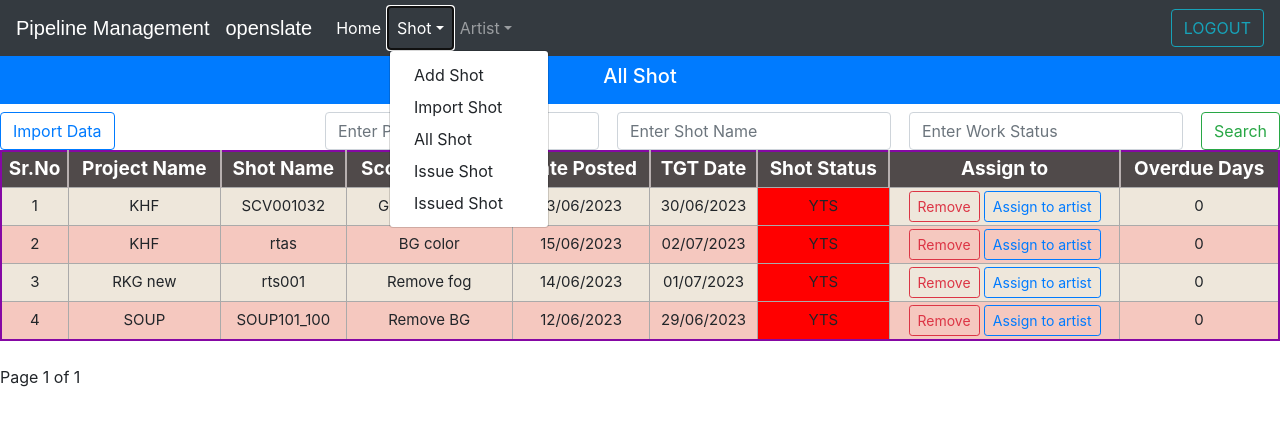
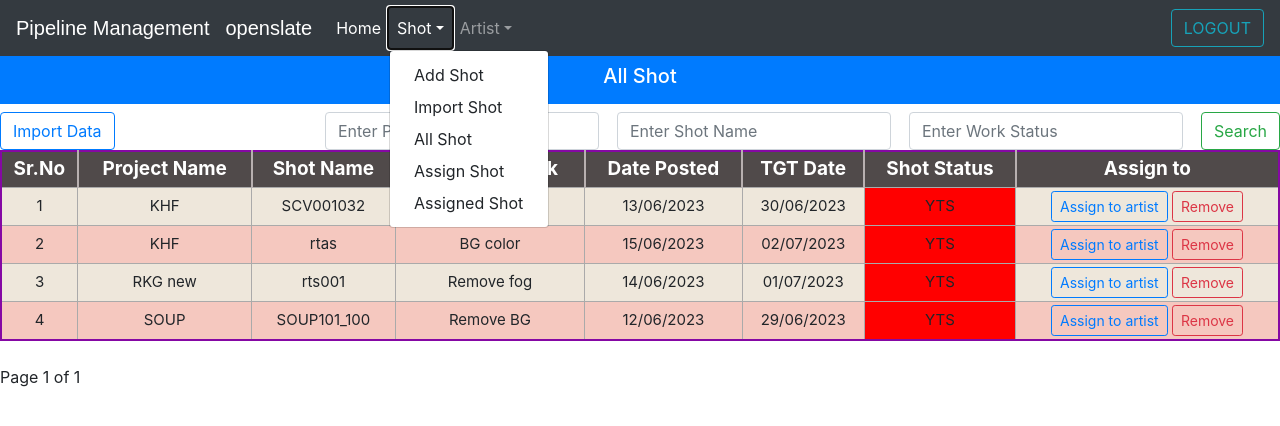
Before and after one commit to MaheshBBirajdar/My-Projects, a Django app: page /allshot/ in a window 1280 px wide, after a click on "Shot". Shown: the top 426 px of the page. Run offline with Django 3.2, Linux system fonts and the light colour scheme; a user stored in the database is signed in; data comes from the database, SQL or seed files in the repository; some libraries are stand-ins or nearby versions.

Commit message:
Add files via upload

```diff
--- a/Pipeline/user/templates/user/addshot.html
+++ b/Pipeline/user/templates/user/addshot.html
@@ -92,10 +92,10 @@
     <br>
     <br>
 
-	<center><h3 style=" margin-bottom: 0px;"class = 'alert alert-success'>ADD SHOT !</h3></center>
+	<center><h3 style=" margin-bottom: 0px;"class = 'alert alert-success'>New Project !</h3></center>
     <div class="signup-form">
         <form  method="post" class="form-horizontal">
-    		<center><h2>ADD SHOT</h2></center>
+    		<center><h2>Add Project Details</h2></center>
 
 			{% csrf_token %}
 			{{ form | crispy }}
@@ -106,7 +106,7 @@
     			</div>
     		</div>
         </form>
-    	<div class="text-center">View Available Shot In System<a href="{% url 'allshot' %}">Click here</a></div>
+    	<!-- <div class="text-center">View Available Shot In System<a href="{% url 'allshot' %}">Click here</a></div> -->
     </div>
 
   </body>
--- a/Pipeline/user/templates/user/allproject.html
+++ b/Pipeline/user/templates/user/allproject.html
@@ -23,12 +23,16 @@
     <h3 class="p-3 mb-2 bg-primary text-white" style = 'font-size: 20px;text-align:center;'>All Projects</h3>
 
         {% if projects %}
+
                 <table class="redTable" id="table">
+
                     <thead>
+                        <a href="{% url 'addshot' %}" class="btn btn-outline-primary btn-lg" role="button" aria-pressed="true">Create Project</a>
                         <tr>
                             <th>Sr.No</th>
                             <th>Project Name</th>
                             <th>Number of Shots</th>
+                            <th>TGT Date</th>
                         </tr>
                     </thead>
                     <tbody>
@@ -37,6 +41,7 @@
                                 <td>{{ forloop.counter }}</td>
                                 <td><a href="{% url 'pshots' project.project_name %}">{{ project.project_name }}</a></td>
                                 <td>{{ project.num_shots }}</td>
+                                <td></td>
                             </tr>
                         {% endfor %}
                     </tbody>
--- a/Pipeline/user/templates/user/allshot.html
+++ b/Pipeline/user/templates/user/allshot.html
@@ -121,7 +121,6 @@
                         <th>TGT Date</th>
                         <th>Shot Status</th>
                         <th>Assign to</th>
-                        <th>Overdue Days</th>
                     </tr>
                 </thead>
 
@@ -140,12 +139,10 @@
                         <td>
                             <div>
                                 <!-- <a href="{% url 'editshot' shot.id %}"><button type="button" class="btn btn-outline-success btn-sm">Edit</button></a>  -->
+                                <a href="{% url 'issueshot'  %}"><button type="button" class="btn btn-outline-primary btn-sm">Assign to artist</button></a>
                                 <a href="{% url 'deleteshot' shot.id %}"><button type="button" class="btn btn-outline-danger btn-sm">Remove</button></a>
-                                <a href="{% url 'issueshot' %}"><button type="button" class="btn btn-outline-primary btn-sm">Assign to artist</button></a>
-                                <!-- <button class="btn btn-outline-success btn-sm" onclick="edit()">Edit</button>  -->
                             </div>
                         </td>
-                        <td>{{ shot.overdue_days }}</td>
                     </tr>
                 {% endfor %}
                 </tbody>
@@ -184,19 +181,14 @@
 
                 if (text.includes("yts")) { // If the text includes the word "red"
                     cell.style.backgroundColor = "red"; // Change the background color to red
-                } else if (text.includes("wip")) { // If the text includes the word "blue"
+
+                } else if (text.includes("pending for review")) { // If the text includes the word "blue"
                     cell.style.backgroundColor = "orange"; // Change the background color to blue
-                } else if (text.includes("done")) { // If the text includes the word "green"
+
+                } else if (text.includes("ready for review")) { // If the text includes the word "green"
                     cell.style.backgroundColor = "green"; // Change the background color to green
                 }
                 }
             }
             changeColor();
             </script>
-
-
-<script>
-    function edit() {
-    alert("Oops! You do not have access");
-    }
-  </script>
--- a/Pipeline/user/templates/user/navbaradmin.html
+++ b/Pipeline/user/templates/user/navbaradmin.html
@@ -52,8 +52,8 @@
                     <a href="{% url 'addshot' %}" class="dropdown-item">Add Shot</a>
                     <a href="{% url 'importdata' %}" class="dropdown-item">Import Shot</a>
                     <a href="{% url 'allshot' %}" class="dropdown-item">All Shot</a>
-                    <a href="{% url 'issueshot' %}" class="dropdown-item">Issue Shot</a>
-                    <a href="{% url 'viewissuedshot' %}" class="dropdown-item">Issued Shot</a>
+                    <a href="{% url 'issueshot' %}" class="dropdown-item">Assign Shot</a>
+                    <a href="{% url 'viewissuedshot' %}" class="dropdown-item">Assigned Shot</a>
                   </div>
                 </div>
 
--- a/Pipeline/user/templates/user/pshots.html
+++ b/Pipeline/user/templates/user/pshots.html
@@ -137,7 +137,7 @@
                         cell.style.backgroundColor = "red"; // Change the background color to red
                     } else if (text.includes("wip")) { // If the text includes the word "blue"
                         cell.style.backgroundColor = "orange"; // Change the background color to blue
-                    } else if (text.includes("done")) { // If the text includes the word "green"
+                    } else if (text.includes("ready for review")) { // If the text includes the word "green"
                         cell.style.backgroundColor = "green"; // Change the background color to green
                     }
                     }
--- a/Pipeline/user/templates/user/search.html
+++ b/Pipeline/user/templates/user/search.html
@@ -73,7 +73,6 @@
                         <th>TGT Date</th>
                         <th>Shot Status</th>
                         <th>Assign to</th>
-                        <th>Overdue Days</th>
                     </tr>
                 </thead>
 
@@ -95,7 +94,6 @@
                                 <!-- <button class="btn btn-outline-success btn-sm" onclick="edit()">Edit</button>  -->
                             </div>
                         </td>
-                        <td>{{ shot.overdue_days }}</td>
                     </tr>
                 {% endfor %}
                 </tbody>
--- a/Pipeline/user/templates/user/studentafterlogin.html
+++ b/Pipeline/user/templates/user/studentafterlogin.html
@@ -44,9 +44,9 @@
 
     <div class="options" style="text-align:center">
       <p><b> Option Available For You</b></p>
-      <a href="{% url 'allshot' %}" class="btn btn-outline-primary btn-lg" role="button" aria-pressed="true">All Shot</a>
+      <!-- <a href="{% url 'allshot' %}" class="btn btn-outline-primary btn-lg" role="button" aria-pressed="true">All Shot</a> -->
 
-      <a href="{% url 'viewissuedshotbyartist' %}" class="btn btn-outline-primary btn-lg" role="button" aria-pressed="true">Issued Shot </a><br><br>
+      <a href="{% url 'viewissuedshotbyartist' %}" class="btn btn-outline-primary btn-lg" role="button" aria-pressed="true">Assigned Shot </a><br><br>
 
       <a href="{% url 'sendfeedback' %}" class="btn btn-outline-primary btn-lg" role="button" aria-pressed="true">Send Status</a>
 
--- a/Pipeline/user/templates/user/viewissuedshotbyartist.html
+++ b/Pipeline/user/templates/user/viewissuedshotbyartist.html
@@ -85,13 +85,13 @@
                                         <td>{{t.3}}</td>
                                         <td>{{t.4}}</td>
                                         <td>{{t.5}}</td>
-                                        <td>{{t.6}}</td>
+                                        <td>{{t.6 | date:"d/m/Y"}}</td>
                                     </tr>
                                 {% endfor %}
                             </tbody>
                         </table>
                     {%else%}
-                        <h5> No Shot Issued to you</h5>
+                        <h5> No Shot Assigned to you</h5>
                     {%endif%}
 
     </body>
--- a/Pipeline/user/views.py
+++ b/Pipeline/user/views.py
@@ -10,7 +10,7 @@ from django.contrib.auth.decorators import login_required, user_passes_test
 from django.core.paginator import Paginator
 import pandas as pd
 from django.db.models import F
-from django.utils import timezone
+from datetime import date
 from django.db.models import Count
 
 
@@ -184,24 +184,28 @@ def import_excel(request):
 
         if file_extension == 'xlsx':
             engine = 'openpyxl'
+
         elif file_extension == 'xls':
             engine = 'xlrd'
+
         else:
-            return render(request, 'user/importdata.html', {'message': 'Invalid file format. Only .xlsx and .xls files are supported.'})
+            return render(request, 'user/importdata.html', {'message': 'Invalid file format. Only (.xlsx) and (.xls) files are supported.'})
 
         df = pd.read_excel(excel_file, engine=engine)
+        df.fillna('N/A', inplace=True)
         imported_rows = 0
         error_rows = 0
 
         for index, row in df.iterrows():
             project_name = row['Project Name']
-            shot_name = row['Shot Name']
+            shot_name    = row['Shot Name']
 
             existing_shot1 = Shot2.objects.filter(project_name=project_name, shot_name=shot_name).first()
             if existing_shot1:
-                existing_shot1.date_started = row['Date Posted']
+                existing_shot1.date_started     = row['Date Posted']
                 existing_shot1.work_description = row['Scope of Work']
-                existing_shot1.eta = row['TGT Date']
+                existing_shot1.eta              = row['TGT Date']
+                existing_shot1.work_status      = row['Shot Status']
                 existing_shot1.save()
 
             existing_shot = Shot2.objects.filter(project_name=project_name, shot_name=shot_name).exists()
@@ -210,12 +214,12 @@ def import_excel(request):
                 eta = row['TGT Date']
                 if date_started < eta:
                     obj = Shot2.objects.create(
-                        project_name=project_name,
-                        shot_name=shot_name,
-                        work_description=row['Scope of Work'],
-                        date_started=date_started,
-                        eta=eta,
-                        work_status=row['Shot Status']
+                        project_name     = project_name,
+                        shot_name        = shot_name,
+                        work_description = row['Scope of Work'],
+                        date_started     = date_started,
+                        eta              = eta,
+                        work_status      = row['Shot Status']
                     )
                     obj.save()
                     imported_rows += 1
@@ -226,7 +230,7 @@ def import_excel(request):
             message = f"New {imported_rows} shots added successfully."
 
         else:
-            message = "Existing data updated."
+            message = "Existing shot having new info added."
 
         if error_rows > 0:
             message += f" {error_rows} rows skipped due to invalid dates."
@@ -246,12 +250,12 @@ def addshot_view(request):
         if form.is_valid():
             user=form.save()
             messages.success(request, 'Shot added successfully!')
-            return redirect('allshot')
+            return redirect('allproject')
     context = {'form':form}
     return render(request,'user/addshot.html',context)
 
 #############################################################################################################################################
-from datetime import date
+
 @login_required(login_url='adminlogin')                                                     # Read/All Shot
 def allshot_view(request, page=1):
     shots = Shot2.objects.all().order_by('project_name')
@@ -333,40 +337,16 @@ def searchshot_view(request):
 
         if query1:
             shots = Shot2.objects.filter(project_name__istartswith=query1)
-            today = date.today()
-            for shot in shots:
-                if shot.eta and shot.work_status != 'DONE':
-                    if today > shot.eta:
-                        overdue_days = (today - shot.eta).days
-                        shot.overdue_days = overdue_days
-                    else:
-                        shot.overdue_days = 0
             return render(request, 'user/search.html', {'shots': shots})
 
 
         elif query2:
             shots = Shot2.objects.filter(shot_name__istartswith=query2)
-            today = date.today()
-            for shot in shots:
-                if shot.eta and shot.work_status != 'DONE':
-                    if today > shot.eta:
-                        overdue_days = (today - shot.eta).days
-                        shot.overdue_days = overdue_days
-                    else:
-                        shot.overdue_days = 0
             return render(request, 'user/search.html', {'shots': shots})
 
 
         elif query3:
             shots = Shot2.objects.filter(work_status__istartswith=query3)
-            today = date.today()
-            for shot in shots:
-                if shot.eta and shot.work_status != 'DONE':
-                    if today > shot.eta:
-                        overdue_days = (today - shot.eta).days
-                        shot.overdue_days = overdue_days
-                    else:
-                        shot.overdue_days = 0
             return render(request, 'user/search.html', {'shots': shots})
 
         else:
@@ -389,9 +369,12 @@ def issueshot_view(request):
             obj.shot_name = request.POST.get('shotname1')
             obj.project_name = request.POST.get('projectname1')
             obj.eta = request.POST.get('eta1')
+            obj.work_status = 'YTS'
+
             obj.save()
             messages.success(request, 'Shot assigned successfully!')
             return redirect('viewissuedshot')
+    context['form'] = form
     return render(request,'user/issueshot.html',context)
 
 ############################################################################################################################################
@@ -399,24 +382,44 @@ def issueshot_view(request):
 @login_required(login_url='adminlogin')                                                       # View Issued Shot
 @user_passes_test(is_admin)
 def viewissuedshot_view(request):
-    issuedshots = IssuedShot.objects.all().order_by("-id")
-    li=[]
-    j=0
-    for i in issuedshots:
-        issdate = i.issuedate.strftime('%d/%m/%Y')
-        artists = StudentExtra.objects.filter(department = i.department)
-        t=( artists[0].get_name,
-            issuedshots[j].project_name,
-            issuedshots[j].shot_name,
-            artists[0].department,
-            artists[0].designation,
-            issdate,
-            issuedshots[j].eta,
-            i.id )
-        j+=1
+    issuedshots = IssuedShot.objects.all().order_by("-eta")
+
+    def is_all_done(shot_name):
+        return IssuedShot.objects.filter(shot_name=shot_name).exclude(work_status='DONE').count() == 0
+
+    for issuedshot in issuedshots:
+        if not hasattr(issuedshot, 'work_status') or issuedshot.work_status is None:
+            Shot2.objects.filter(shot_name=issuedshot.shot_name).update(work_status='YTS')
+
+        elif is_all_done(issuedshot.shot_name):
+            Shot2.objects.filter(shot_name=issuedshot.shot_name).update(work_status='Ready for Review')
+
+        else:
+            Shot2.objects.filter(shot_name=issuedshot.shot_name).update(work_status='Pending for Review')
+
+    li = []
+    today = date.today()
+    for issuedshot in issuedshots:
+        eta = issuedshot.eta
+        overdue_days = (today - eta).days if issuedshot.work_status != 'DONE' and eta < today else 0
+        issdate = issuedshot.issuedate.strftime('%d/%m/%Y')
+        artists = StudentExtra.objects.filter(department=issuedshot.department)
+        t = (artists[0].get_name,
+             issuedshot.project_name,
+             issuedshot.shot_name,
+             artists[0].department,
+             artists[0].designation,
+             issdate,
+             issuedshot.eta,
+             issuedshot.work_status,
+             issuedshot.id,
+             overdue_days)
         li.append(t)
-    context = {'li':li}
-    return render(request,'user/viewissuedshot.html', context)
+
+    context = {'li': li}
+    return render(request, 'user/viewissuedshot.html', context)
+
+
 
 ############################################################################################################################################
 
@@ -462,17 +465,26 @@ def sendfeedback_view(request):
 
             project_name = form.cleaned_data['project_name']
             shot_name = form.cleaned_data['shot_name']
-            issued_shot = get_object_or_404(IssuedShot, project_name=project_name, shot_name=shot_name)
-            d1.issued_shot = issued_shot
+            issued_shots = IssuedShot.objects.filter(project_name=project_name, shot_name=shot_name)
 
-            if issued_shot and issued_shot.department == d1.department:
-                d1.work_status = form.cleaned_data['work_status']
-                d1.save()
-                messages.success(request, 'Work status sent successfully!')
-                return redirect('myfeedback')
+            if issued_shots.exists():
+                authorized_shot = None
+                for issued_shot in issued_shots:
+                    if issued_shot.department == d1.department:
+                        authorized_shot = issued_shot
+                        break
+
+                if authorized_shot:
+                    d1.work_status = form.cleaned_data['work_status']
+                    d1.issued_shot = authorized_shot
+                    d1.save()
+                    messages.success(request, 'Work status sent successfully!')
+                    return redirect('myfeedback')
+                else:
+                    form.add_error(None, 'You are not authorized to send work status for this shot.')
+                    messages.error(request, 'You are not authorized to send work status for this shot.')
             else:
-                form.add_error(None, 'You are not authorized to send work status for this shot.')
-                messages.error(request, 'You are not authorized to send work status for this shot.')
+                form.add_error('shot_name', 'IssuedShot Not found with the given project and shot names.')
     context = {'form': form}
     return render(request, 'user/addfeedback.html', context)
 
```
Also changed, not shown: Pipeline/user/templates/user/viewissuedshot.html (+55 -2 lines).
